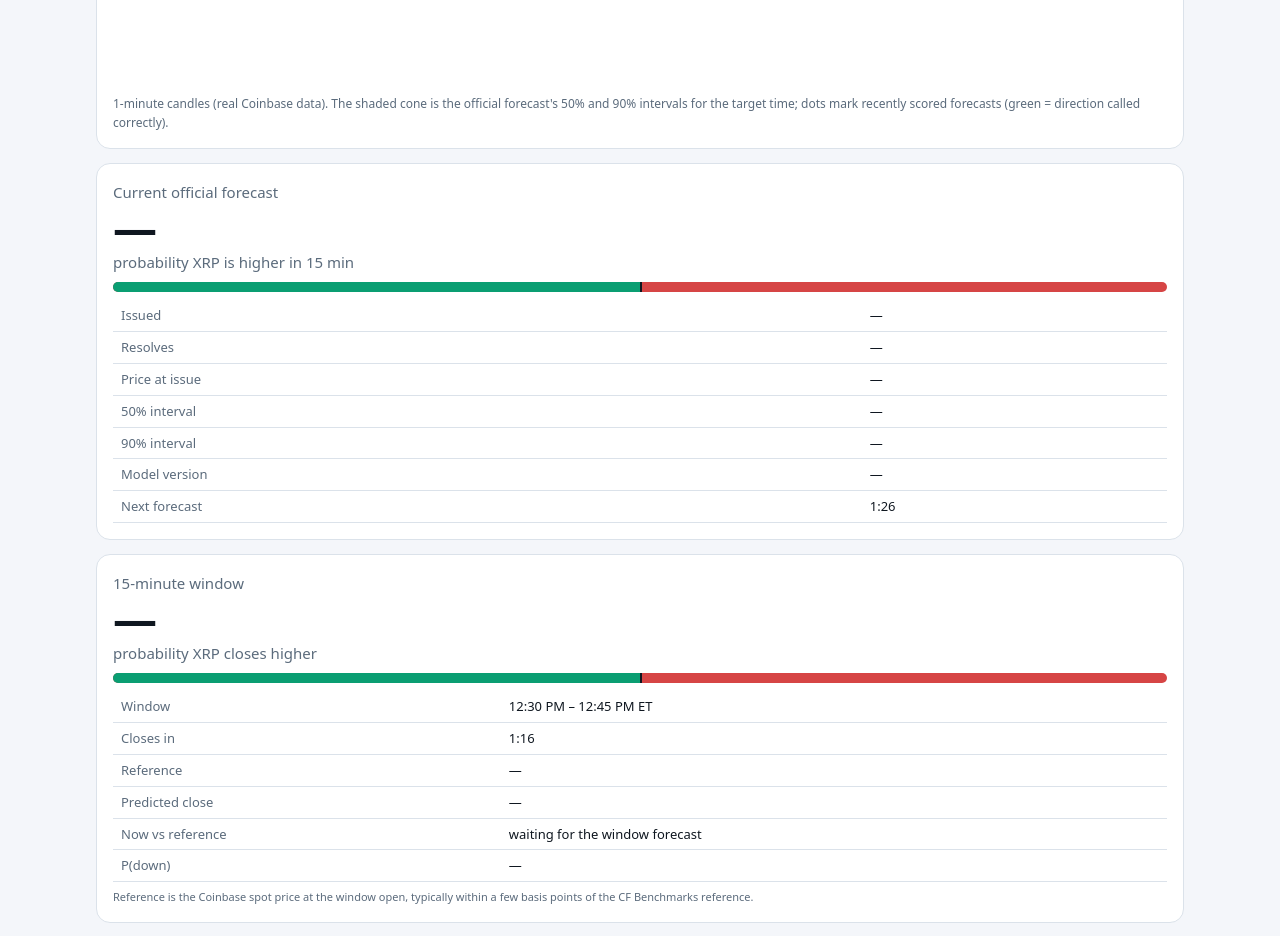
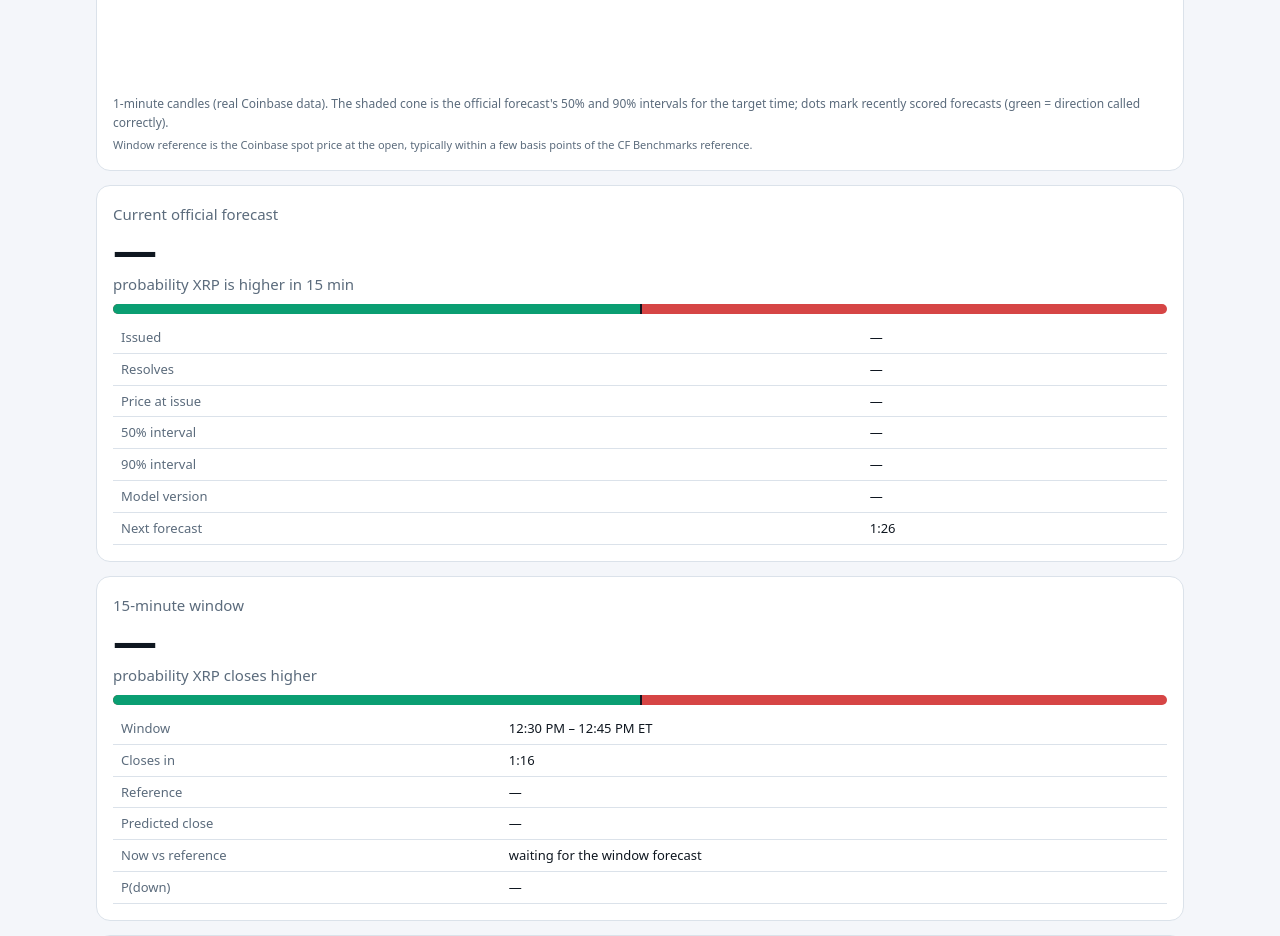
Before and after one commit to MisoPrettyStacks/building-a-thing, a website with bundled scripts: page index.html in a window 1280 px wide. Shown: the part 540-1476 px from the top of the page. Built offline with nearby package versions, Linux system fonts and the light colour scheme; no server answers.

Commit message:
Move the reference-gap note under the chart caption

```diff
--- a/index.html
+++ b/index.html
@@ -41,6 +41,7 @@
       <button id="zfit" title="Show everything"><span id="zlabel">all</span></button>
     </div>
     <div class="muted" style="font-size:12px;margin-top:6px">1-minute candles (real Coinbase data). The shaded cone is the official forecast's 50% and 90% intervals for the target time; dots mark recently scored forecasts (green = direction called correctly).</div>
+    <div class="muted" style="font-size:11px;margin-top:4px">Window reference is the Coinbase spot price at the open, typically within a few basis points of the CF Benchmarks reference.</div>
   </div>
   <div class="card" style="margin:0" id="fcCard">
     <div class="muted">Current official forecast</div>
@@ -70,7 +71,6 @@
       <tr><th>Now vs reference</th><td id="wVs">—</td></tr>
       <tr><th>P(down)</th><td id="wPdown">—</td></tr>
     </table>
-    <div class="muted" style="font-size:11px;margin-top:6px">Reference is the Coinbase spot price at the window open, typically within a few basis points of the CF Benchmarks reference.</div>
   </div>
 </section>
 
```
